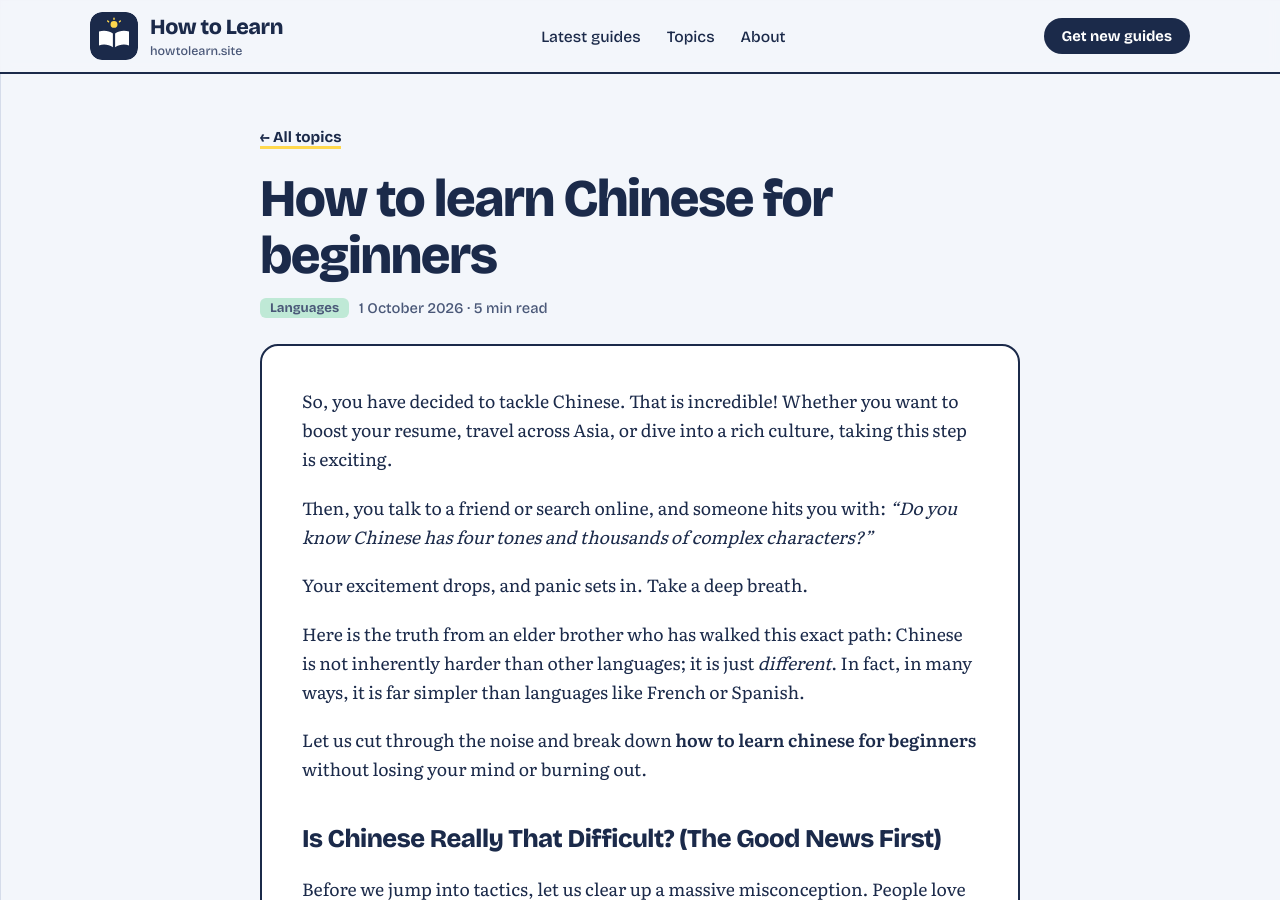
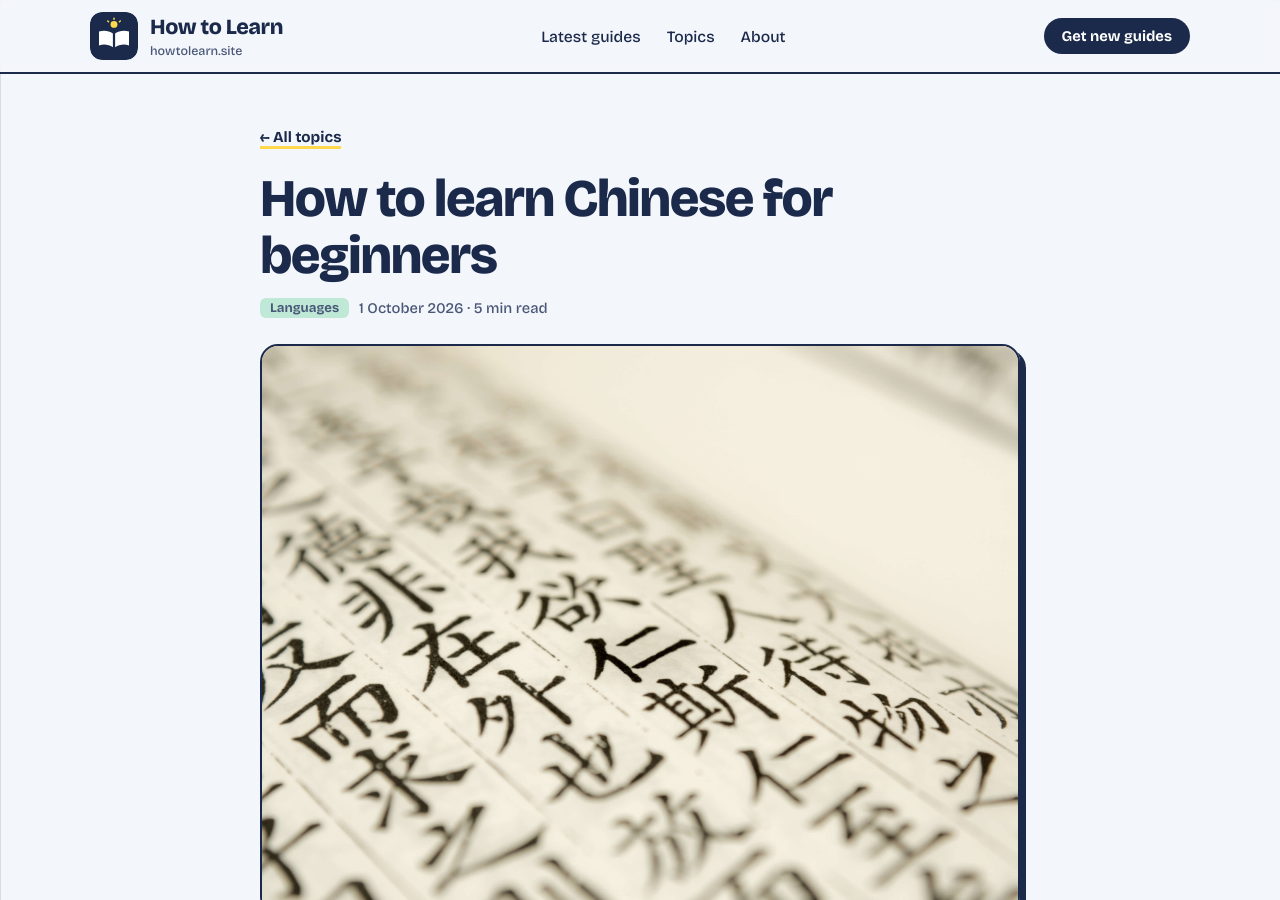
Before and after one commit to mehuls-ER7/mehuls-ER7.github.io, a Jekyll site: the page built from _posts/2026-10-01-how-to-learn-chinese-for-beginners.md, in a window 1280 px wide and 900 px high. Built offline with Jekyll 4.4.1, drawn with Linux system fonts in a browser that asks for light colours.

Commit message:
Update 2026-10-01-how-to-learn-chinese-for-beginners.md

```diff
--- a/_posts/2026-10-01-how-to-learn-chinese-for-beginners.md
+++ b/_posts/2026-10-01-how-to-learn-chinese-for-beginners.md
@@ -3,6 +3,7 @@ title: "How to learn Chinese for beginners"
 date: 2026-10-01
 category: "Languages"
 description: "A comprehensive step by step blueprint on how to learn Chinese language for beginners easily without getting overwhelmed by characters and tones."
+image: "/images/how-to-learn-chinese.jpg"
 ---
 
 So, you have decided to tackle Chinese. That is incredible! Whether you want to boost your resume, travel across Asia, or dive into a rich culture, taking this step is exciting.
```
